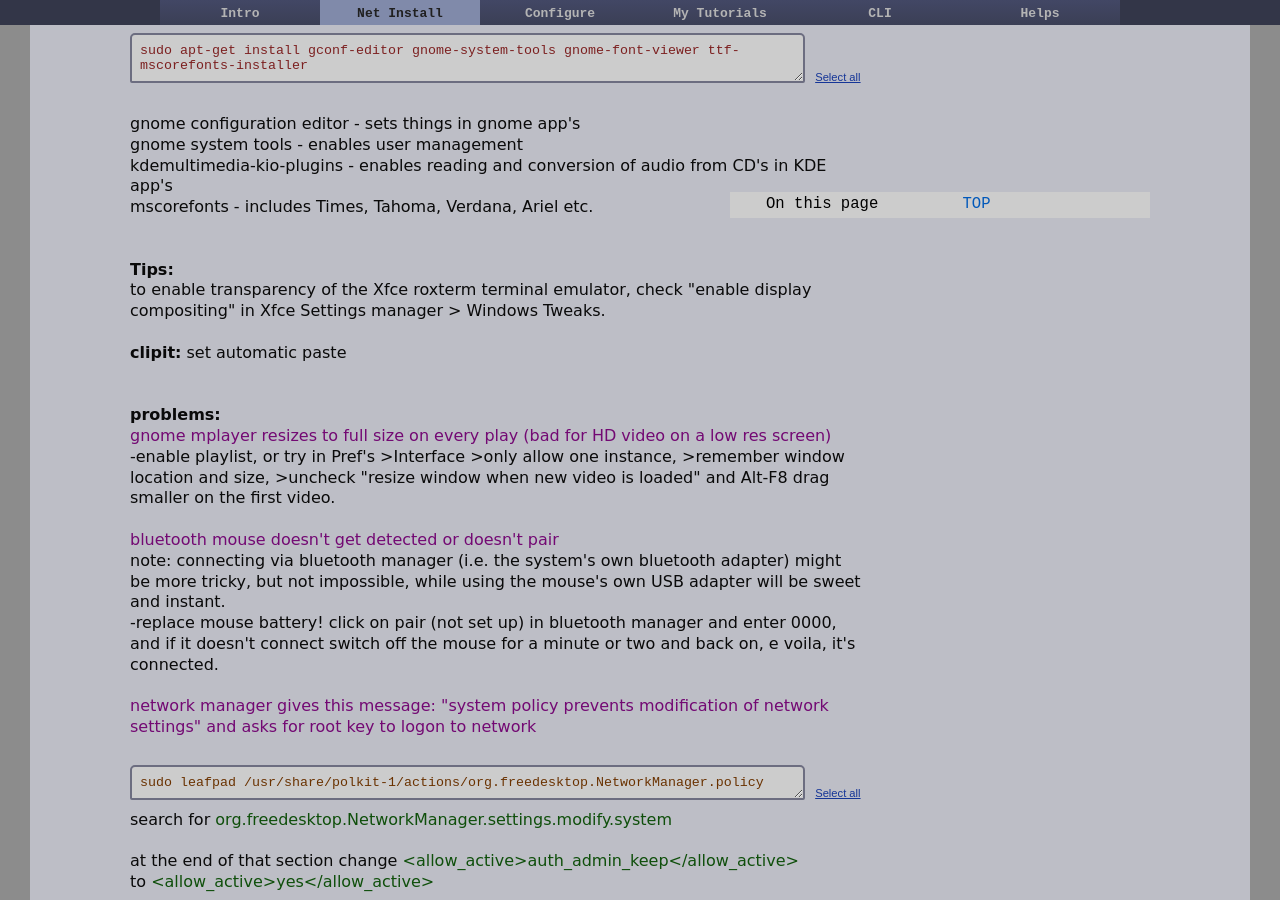
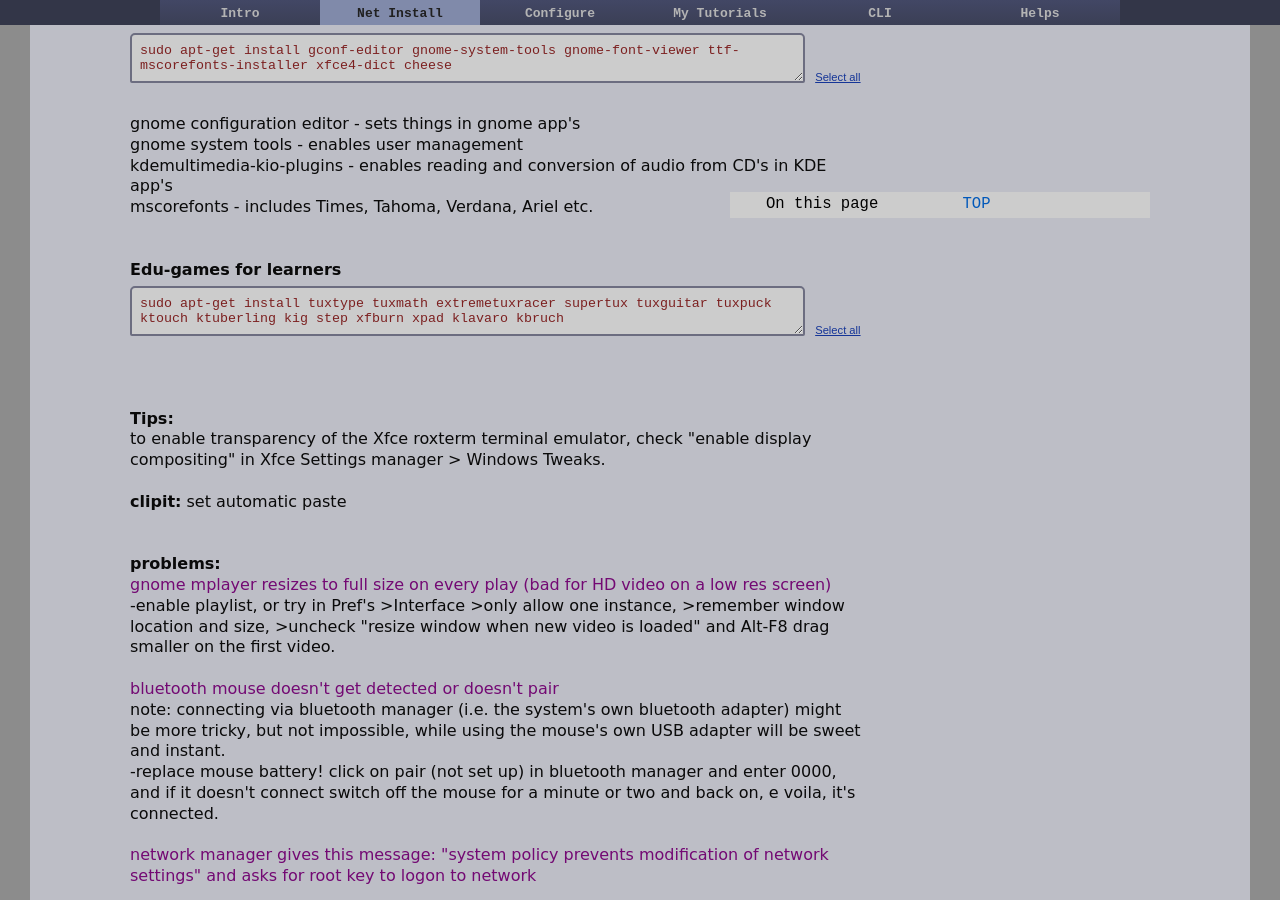
Before and after one commit to dquinton/debian-install, a Jekyll site: the page built from netinstall/step3.html, in a window 1280 px wide and 900 px high, scrolled down 4891 px. Built offline with Jekyll 4.4.1, drawn with Linux system fonts in a browser that asks for light colours.

Commit message:
updating install lists

```diff
--- a/netinstall/lxde-fast.html
+++ b/netinstall/lxde-fast.html
@@ -52,7 +52,7 @@ apt-get install thunar thunar-volman thunar-archive-plugin thunar-media-tags-plu
 
 <form>
 <textarea name="T" id="install" rows="6" cols="100">
-apt-get install mplayer2 gnome-mplayer vlc handbrake audacious gnome-sound-recorder lame gimp abcde eyed3 bashburn gtk2-engines gtk2-engines-xfce gtk3-engines-xfce gnome-color-chooser systemsettings yelp xpdf x11-apps feh imagemagick xsel xvkbd w3m w3m-img atool mediainfo jhead ffmpegthumbnailer clipit uget clamtk gdmap bleachbit transmission ksnapshot kcharselect luckybackup meld regexxer xiphos fonts-sil-ezra rkhunter chkrootkit goldendict artha transmission easytag xfce4-notes-plugin bluefish catfish pyrenamer yelp</textarea>
+apt-get install mplayer2 gnome-mplayer vlc handbrake audacious gnome-sound-recorder lame gimp abcde eyed3 bashburn gtk2-engines gtk2-engines-xfce gtk3-engines-xfce gnome-color-chooser systemsettings yelp xpdf x11-apps feh imagemagick xsel xvkbd w3m w3m-img atool mediainfo jhead ffmpegthumbnailer clipit uget clamtk gdmap bleachbit transmission ksnapshot kcharselect luckybackup meld regexxer xiphos fonts-sil-ezra rkhunter chkrootkit goldendict artha transmission easytag xfce4-notes-plugin hasciicam bluefish catfish pyrenamer yelp</textarea>
 &nbsp;<input type="button" class="submitLink" value="Select all" onClick="javascript:this.form.T.focus();this.form.T.select();">
 </form>
 <br><br>
--- a/netinstall/step3.html
+++ b/netinstall/step3.html
@@ -164,7 +164,7 @@ To rip with dvdbackup, cd to the dir to store the dvd and run <span class="cmd">
 
 <form>
 <textarea name="T" id="install" rows="4" cols="80">
-sudo apt-get install xpdf x11-apps clipit uget clamtk pyrenamer easytag catfish gdmap ksnapshot kcharselect luckybackup meld regexxer bleachbit transmission yelp gnome-color-chooser systemsettings xsel xvkbd goldendict artha cheese xfce4-notes-plugin</textarea>
+sudo apt-get install xpdf x11-apps clipit uget clamtk pyrenamer easytag catfish gdmap ksnapshot kcharselect luckybackup meld regexxer bleachbit transmission yelp gnome-color-chooser systemsettings xsel xvkbd goldendict artha hasciicam xfce4-notes-plugin</textarea>
 &nbsp;<input type="button" class="submitLink" value="Select all" onClick="javascript:this.form.T.focus();this.form.T.select();">
 </form>
 <br>
@@ -302,7 +302,7 @@ or you can try hostsblock <a href="http://gaenserich.github.io/hostsblock/">http
 
 <form>
 <textarea name="T" id="install" rows="2" cols="80">
-sudo apt-get install gconf-editor gnome-system-tools gnome-font-viewer ttf-mscorefonts-installer</textarea>
+sudo apt-get install gconf-editor gnome-system-tools gnome-font-viewer ttf-mscorefonts-installer xfce4-dict cheese </textarea>
 &nbsp;<input type="button" class="submitLink" value="Select all" onClick="javascript:this.form.T.focus();this.form.T.select();">
 </form>
 <br>
@@ -312,6 +312,15 @@ gnome system tools - enables user management<br>
 kdemultimedia-kio-plugins - enables reading and conversion of audio from CD's in KDE app's<br>
 mscorefonts - includes Times, Tahoma, Verdana, Ariel etc.<br>
 <br><br>
+
+<b>Edu-games for learners</b>
+<form>
+<textarea name="T" id="install" rows="2" cols="80">
+sudo apt-get install tuxtype tuxmath extremetuxracer supertux tuxguitar tuxpuck ktouch ktuberling kig step xfburn xpad klavaro kbruch</textarea>
+&nbsp;<input type="button" class="submitLink" value="Select all" onClick="javascript:this.form.T.focus();this.form.T.select();">
+</form>
+<br><br><br>
+
 <b>Tips:</b><br>
 to enable transparency of the Xfce roxterm terminal emulator, check "enable display compositing" in Xfce Settings manager > Windows Tweaks.
 <br><br>
--- a/tutorial/17-remote-install.html
+++ b/tutorial/17-remote-install.html
@@ -299,7 +299,7 @@ for p in thunar thunar-volman thunar-archive-plugin thunar-media-tags-plugin tum
 <b>All other apps</b>
 <br>
 <textarea name="T" id="cmd" rows="6" cols="100">
-for p in mplayer2 gnome-mplayer vlc handbrake audacious gnome-sound-recorder lame gimp abcde eyed3 bashburn gtk2-engines gtk2-engines-xfce gtk3-engines-xfce gnome-color-chooser systemsettings yelp xpdf x11-apps feh imagemagick xsel xvkbd w3m w3m-img atool mediainfo jhead ffmpegthumbnailer clipit uget clamtk gdmap bleachbit transmission ksnapshot kcharselect luckybackup meld regexxer xiphos fonts-sil-ezra rkhunter chkrootkit goldendict artha transmission easytag xfce4-notes-plugin bluefish catfish pyrenamer yelp ;do echo $p config/package-lists/apps.list.chroot ;done</textarea>
+for p in mplayer2 gnome-mplayer vlc handbrake audacious gnome-sound-recorder lame gimp abcde eyed3 bashburn gtk2-engines gtk2-engines-xfce gtk3-engines-xfce gnome-color-chooser systemsettings yelp xpdf x11-apps feh imagemagick xsel xvkbd w3m w3m-img atool mediainfo jhead ffmpegthumbnailer clipit uget clamtk gdmap bleachbit transmission ksnapshot kcharselect luckybackup meld regexxer xiphos fonts-sil-ezra rkhunter chkrootkit goldendict artha transmission easytag xfce4-notes-plugin hsasciicam bluefish catfish pyrenamer yelp ;do echo $p config/package-lists/apps.list.chroot ;done</textarea>
 &nbsp;<input type="button" class="submitLink" value="Select all" onClick="javascript:this.form.T.focus();this.form.T.select();">
 </form>
 
```
